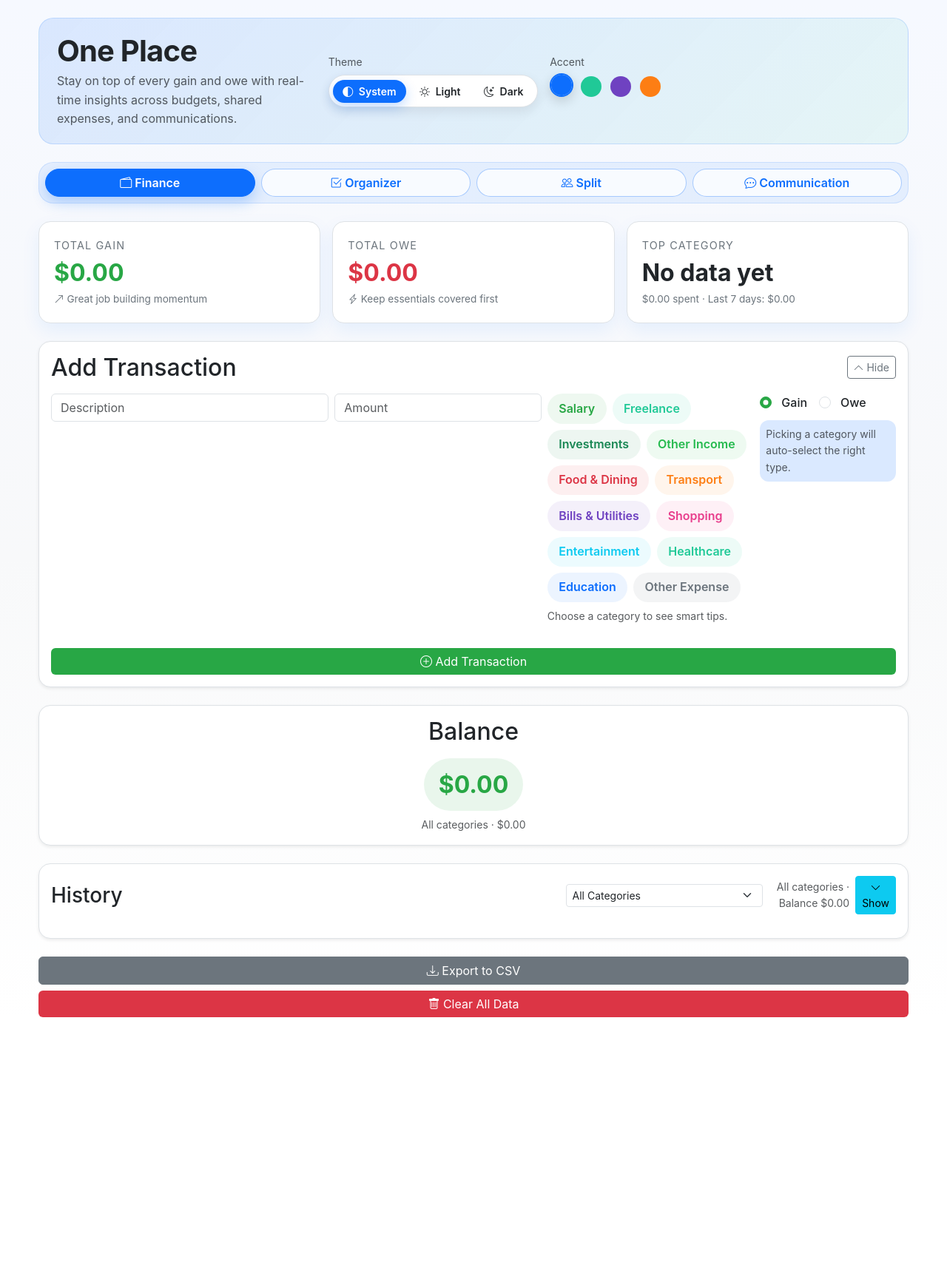
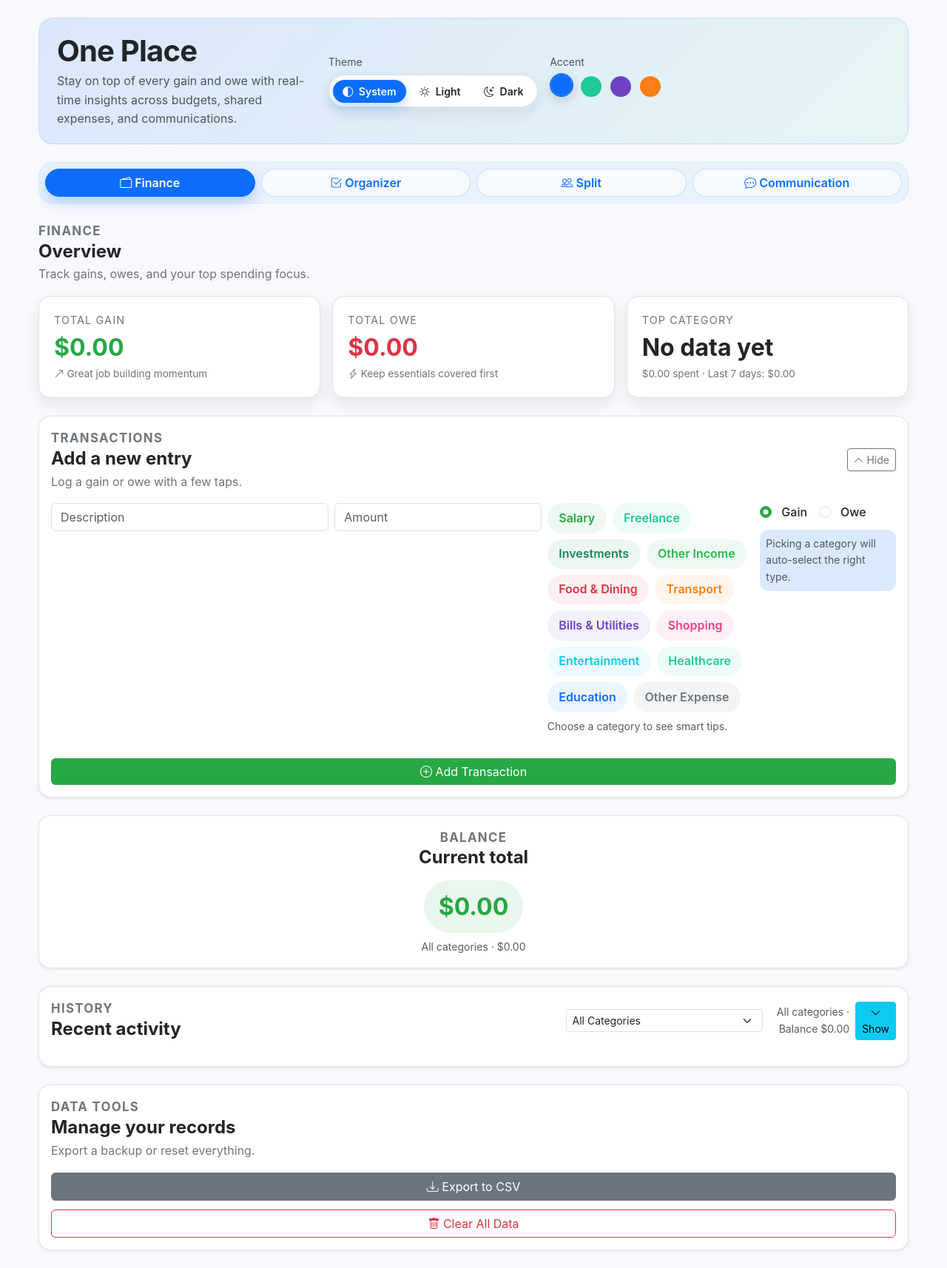
Before and after one commit to majdinagi9/smart-budget, a website: page index.html in a window 1280 px wide. Shown: the whole page at 74% size. Before the commit the page ends 1375 px from the top, so only its background shows below. Drawn offline with nearby package versions, Linux system fonts and the light colour scheme.

Commit message:
Refresh finance layout hierarchy

```diff
--- a/index.html
+++ b/index.html
@@ -34,10 +34,12 @@
             --card-bg: #ffffff;
             --card-border: #dee2e6;
             --panel-bg: #f3f6fb;
+            --surface-shadow: 0 8px 20px rgba(15, 23, 42, 0.08);
+            --surface-shadow-hover: 0 10px 24px rgba(15, 23, 42, 0.12);
         }
 
         body {
-            background: linear-gradient(180deg, #f6f9ff 0%, #f8f9fa 55%, #ffffff 100%);
+            background: #f7f9fc;
             transition: background 0.3s ease, color 0.3s ease;
             color: #212529;
             font-family: "Inter", "Segoe UI", "Helvetica Neue", Arial, sans-serif;
@@ -98,8 +100,8 @@
         }
 
         .communication-card--focused {
-            outline: 3px solid rgba(13, 110, 253, 0.35);
-            box-shadow: 0 0 0 6px rgba(13, 110, 253, 0.15);
+            outline: 3px solid rgba(13, 110, 253, 0.3);
+            box-shadow: 0 0 0 4px rgba(13, 110, 253, 0.12);
         }
 
         .communication-card {
@@ -107,7 +109,7 @@
             border-radius: 14px;
             padding: 0.75rem;
             background: linear-gradient(145deg, rgba(13, 110, 253, 0.06), var(--card-bg));
-            box-shadow: 0 6px 16px rgba(0, 0, 0, 0.08);
+            box-shadow: var(--surface-shadow);
             cursor: pointer;
             transition: transform 0.2s ease, box-shadow 0.2s ease;
             min-height: 170px;
@@ -118,7 +120,7 @@
 
         .communication-card:hover {
             transform: translateY(-3px);
-            box-shadow: 0 10px 24px rgba(0, 0, 0, 0.12);
+            box-shadow: var(--surface-shadow-hover);
         }
 
         .communication-image {
@@ -230,13 +232,13 @@
             border-radius: 16px;
             background-color: var(--card-bg);
             border-color: var(--card-border);
-            box-shadow: 0 10px 24px rgba(15, 23, 42, 0.08);
+            box-shadow: var(--surface-shadow);
             transition: transform 0.3s ease;
         }
 
         .card:hover {
-            transform: translateY(-2px);
-            box-shadow: 0 6px 12px rgba(0, 0, 0, 0.1);
+            transform: translateY(-1px);
+            box-shadow: var(--surface-shadow-hover);
         }
 
         .app-shell {
@@ -262,6 +264,41 @@
 
         .app-subtitle {
             max-width: 520px;
+        }
+
+        .section-header {
+            display: flex;
+            align-items: center;
+            justify-content: space-between;
+            gap: 1rem;
+        }
+
+        .section-heading {
+            font-size: 1.05rem;
+            font-weight: 700;
+            letter-spacing: 0.08em;
+            text-transform: uppercase;
+            color: #6c757d;
+            margin-bottom: 0;
+        }
+
+        body.dark-mode .section-heading {
+            color: #adb5bd;
+        }
+
+        .section-title {
+            font-size: 1.5rem;
+            font-weight: 700;
+            margin-bottom: 0.25rem;
+        }
+
+        .section-subtitle {
+            margin-bottom: 0;
+            color: #6c757d;
+        }
+
+        body.dark-mode .section-subtitle {
+            color: #adb5bd;
         }
 
         .positive { color: var(--income-color); }
@@ -327,8 +364,8 @@
         }
 
         .list-group-item[data-transaction]:hover {
-            transform: translateY(-2px);
-            box-shadow: 0 8px 20px rgba(0, 0, 0, 0.08);
+            transform: translateY(-1px);
+            box-shadow: var(--surface-shadow);
         }
 
         #mobile-add-btn {
@@ -398,13 +435,13 @@
             padding: 1.25rem;
             background: var(--card-bg);
             border: 1px solid var(--card-border);
-            box-shadow: 0 10px 25px rgba(13, 110, 253, 0.08);
+            box-shadow: var(--surface-shadow);
             height: 100%;
             transition: transform 0.2s ease;
         }
 
         .insight-card:hover {
-            transform: translateY(-4px);
+            transform: translateY(-2px);
         }
 
         .insight-label {
@@ -543,8 +580,8 @@
             min-width: 0;
             max-width: 100%;
             font-weight: 600;
-            background: rgba(255, 255, 255, 0.75);
-            border-color: rgba(13, 110, 253, 0.35);
+            background: rgba(255, 255, 255, 0.6);
+            border-color: rgba(13, 110, 253, 0.2);
             color: var(--primary-color);
         }
 
@@ -561,8 +598,8 @@
             gap: 0.5rem;
             padding: 0.5rem;
             border-radius: 1.25rem;
-            background: rgba(13, 110, 253, 0.08);
-            border: 1px solid rgba(13, 110, 253, 0.12);
+            background: rgba(13, 110, 253, 0.05);
+            border: 1px solid rgba(13, 110, 253, 0.08);
             width: 100%;
         }
 
@@ -662,7 +699,12 @@
             border-radius: 999px;
             border: 1px solid var(--card-border);
             background: var(--card-bg);
-            box-shadow: 0 6px 16px rgba(0, 0, 0, 0.08);
+            box-shadow: var(--surface-shadow);
+        }
+
+        .utility-actions {
+            display: grid;
+            gap: 0.75rem;
         }
 
         .theme-toggle .btn {
@@ -750,6 +792,13 @@
         </div>
 
         <div class="tab-panel active" data-tab-panel="finance">
+        <div class="section-header mb-3">
+            <div>
+                <p class="section-heading">Finance</p>
+                <h2 class="section-title">Overview</h2>
+                <p class="section-subtitle">Track gains, owes, and your top spending focus.</p>
+            </div>
+        </div>
         <div class="row g-3 mb-4">
             <div class="col-12 col-md-4">
                 <div class="insight-card h-100">
@@ -778,8 +827,12 @@
 
         <div class="card shadow-sm mb-4">
             <div class="card-body">
-                <div class="d-flex justify-content-between align-items-center mb-3">
-                    <h2 class="mb-0">Add Transaction</h2>
+                <div class="section-header mb-3">
+                    <div>
+                        <p class="section-heading">Transactions</p>
+                        <h2 class="section-title">Add a new entry</h2>
+                        <p class="section-subtitle">Log a gain or owe with a few taps.</p>
+                    </div>
                     <button id="toggle-input" class="btn btn-outline-secondary btn-sm">
                         <i class="bi bi-chevron-up"></i> Hide
                     </button>
@@ -836,7 +889,8 @@
 
         <div class="card shadow-sm mb-4">
             <div class="card-body text-center">
-                <h2 class="mb-3">Balance</h2>
+                <p class="section-heading">Balance</p>
+                <h2 class="section-title mb-3">Current total</h2>
                 <div id="balance" class="balance-display fs-2 fw-bold">$0.00</div>
                 <div id="balance-scope" class="text-muted small mt-2">All categories</div>
             </div>
@@ -844,8 +898,11 @@
 
         <div class="card shadow-sm mb-4">
             <div class="card-body">
-                <div class="d-flex justify-content-between align-items-center mb-3">
-                    <h3 class="mb-0">History&nbsp;</h3>
+                <div class="section-header mb-3">
+                    <div>
+                        <p class="section-heading">History</p>
+                        <h3 class="section-title">Recent activity</h3>
+                    </div>
                     <div class="d-flex gap-2 align-items-center">
                         <select id="category-filter" class="form-select form-select-sm">
                             <option value="">All Categories</option>
@@ -880,13 +937,24 @@
             </div>
         </div>
 
-        <div class="d-grid gap-2">
-            <button id="export-data" class="btn btn-secondary">
-                <i class="bi bi-download"></i> Export to CSV
-            </button>
-            <button id="clear-data" class="btn btn-danger">
-                <i class="bi bi-trash"></i> Clear All Data
-            </button>
+        <div class="card shadow-sm mb-4">
+            <div class="card-body">
+                <div class="section-header mb-3">
+                    <div>
+                        <p class="section-heading">Data tools</p>
+                        <h3 class="section-title">Manage your records</h3>
+                        <p class="section-subtitle">Export a backup or reset everything.</p>
+                    </div>
+                </div>
+                <div class="utility-actions">
+                    <button id="export-data" class="btn btn-secondary">
+                        <i class="bi bi-download"></i> Export to CSV
+                    </button>
+                    <button id="clear-data" class="btn btn-outline-danger">
+                        <i class="bi bi-trash"></i> Clear All Data
+                    </button>
+                </div>
+            </div>
         </div>
         </div> <!-- end finance panel -->
 
@@ -895,8 +963,9 @@
                 <div class="card-body">
                     <div class="organizer-header justify-content-between mb-3">
                         <div>
-                            <h2 class="mb-1">Organizer</h2>
-                            <p class="text-muted mb-0">Capture quick todos and stay on top of priorities.</p>
+                            <p class="section-heading">Organizer</p>
+                            <h2 class="section-title">Today’s focus</h2>
+                            <p class="section-subtitle">Capture quick todos and stay on top of priorities.</p>
                         </div>
                         <span class="badge bg-primary" id="todo-progress">0 of 0 complete</span>
                     </div>
@@ -928,8 +997,9 @@
                     <div class="card-body">
                         <div class="d-flex justify-content-between align-items-center mb-3">
                             <div>
-                                <h2 class="mb-1">Balances</h2>
-                                <p class="text-muted mb-0">Track who owes what.</p>
+                                <p class="section-heading">Split</p>
+                                <h2 class="section-title">Balances</h2>
+                                <p class="section-subtitle">Track who owes what.</p>
                             </div>
                             <button class="btn btn-sm btn-outline-primary" id="reset-shared-balances">
                                 <i class="bi bi-arrow-counterclockwise"></i>
@@ -946,7 +1016,8 @@
                 </div>
                 <div class="card shadow-sm">
                     <div class="card-body">
-                        <h2 class="mb-3">Split Expense</h2>
+                        <p class="section-heading">Split</p>
+                        <h2 class="section-title mb-3">New shared expense</h2>
                         <form id="shared-expense-form" class="row g-2">
                             <div class="col-12">
                                 <input type="text" id="shared-expense-description" class="form-control" placeholder="Description" required>
@@ -973,7 +1044,10 @@
             <div class="card shadow-sm mb-4">
                 <div class="card-body">
                     <div class="d-flex justify-content-between align-items-center mb-3">
-                        <h2 class="mb-0">Shared Expense History</h2>
+                        <div>
+                            <p class="section-heading">Split</p>
+                            <h2 class="section-title mb-0">Shared expense history</h2>
+                        </div>
                         <span class="text-muted small" id="shared-expense-summary">No expenses yet</span>
                     </div>
                     <ul id="shared-expense-history" class="list-group"></ul>
```
